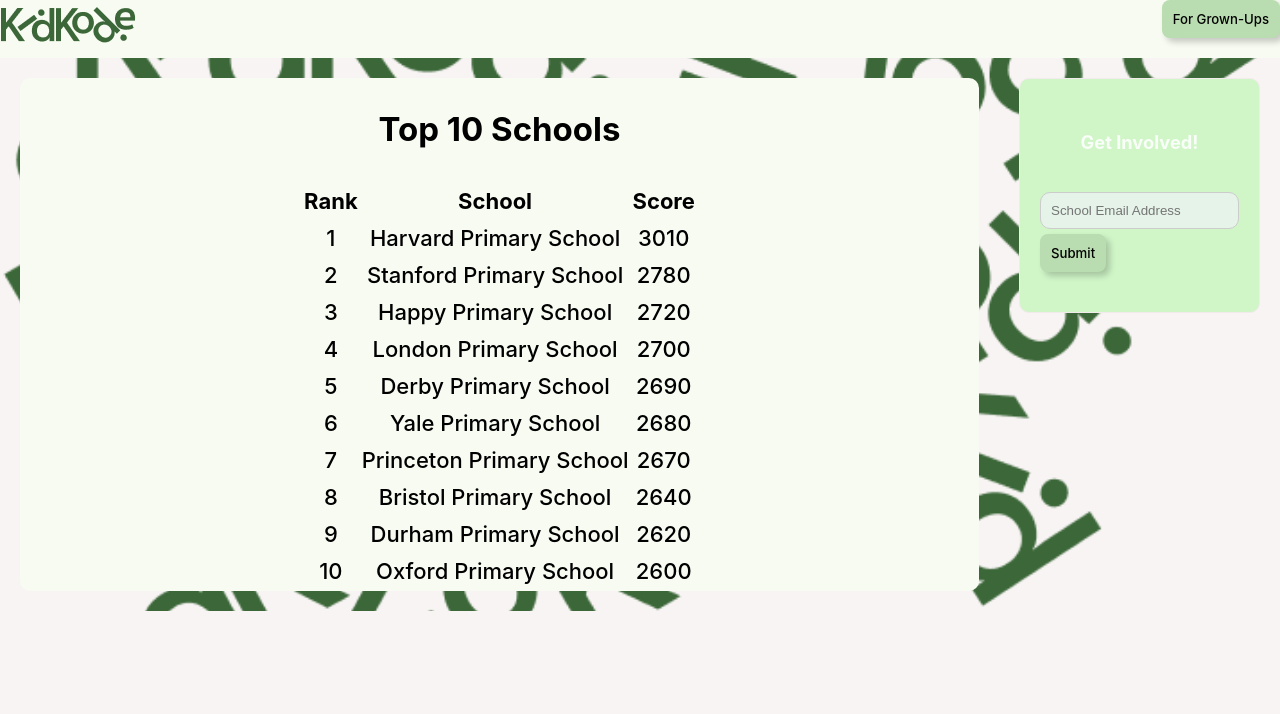
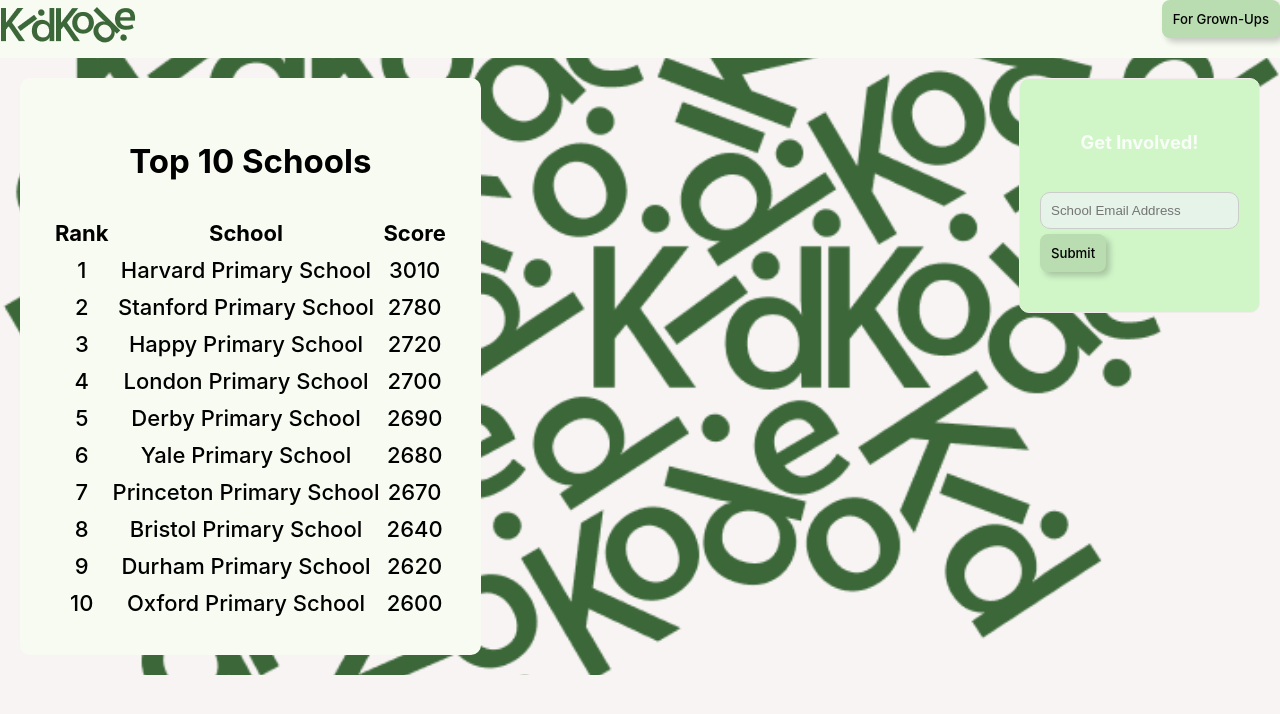
Before and after one commit to KatieAnthon/KidKode-SheCanCode-Hackathon, a React (Vite) app in the folder frontend/: page / in a window 1280 px wide. Shown: the top 714 px of the page. Built offline with nearby package versions, Linux system fonts and the light colour scheme.

Commit message:
work in progress styling

```diff
--- a/frontend/src/LandingPage.css
+++ b/frontend/src/LandingPage.css
@@ -1,5 +1,7 @@
 .container {
   display: flex;
+  flex-direction: row;
+  justify-content: center;
 }
 
 .column {
--- a/frontend/src/Leaderboard/Leaderboard.css
+++ b/frontend/src/Leaderboard/Leaderboard.css
@@ -5,6 +5,9 @@
   font-weight: 500;
   font-family: inherit;
   color: black;
+  width: fit-content;
+  padding: 2rem;
+  justify-content: center;
   /* Add Flexbox properties for centering content */
   display: flex;
   flex-direction: column;
--- a/frontend/src/index.css
+++ b/frontend/src/index.css
@@ -40,6 +40,7 @@ body {
   line-height: 1.5;
   font-weight: 200;
   color: rgba(255, 255, 255, 0.87);
+  height: fit-content;
 }
 
 .profile {
@@ -50,7 +51,6 @@ body {
   margin: auto;
   width: 50%;
 }
-
 
 .login-card {
   border: 1px solid #f2ebeb;
```
